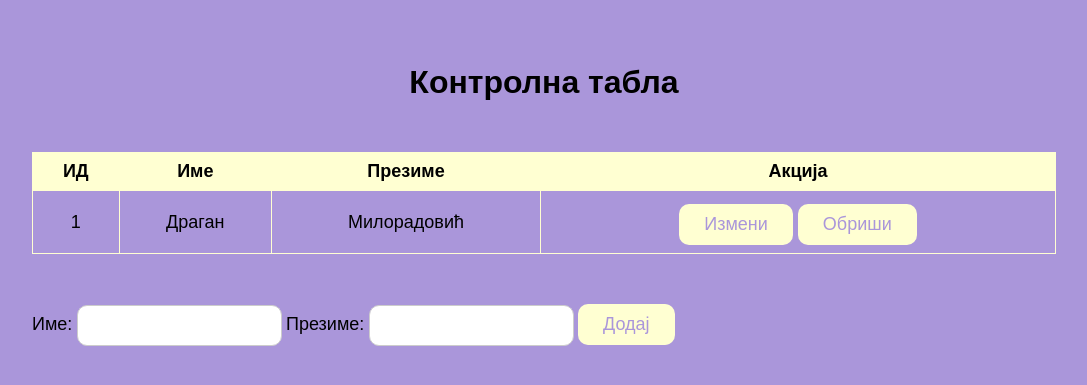
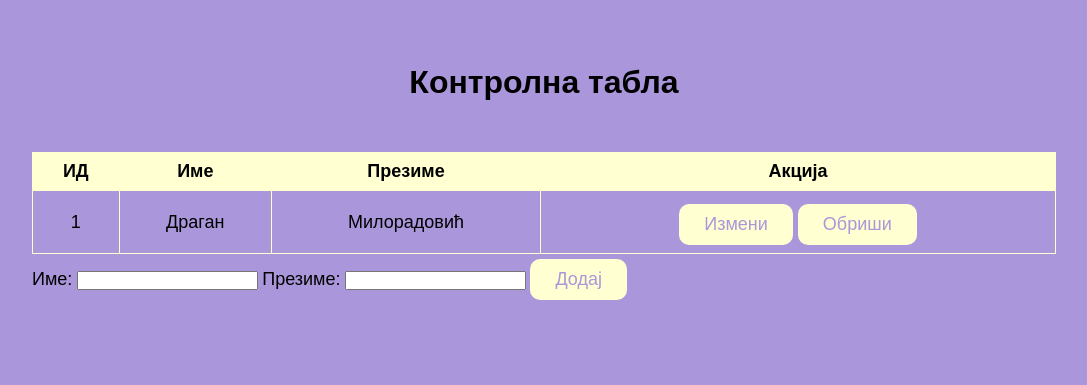
Before and after one commit to molnarkg7/PISiBP_projekat, a PHP site: page /admin.html in a window 1280 px wide. Shown: the top 385 px of the page, without its empty margins (96-1183 px from the left). Run offline with PHP 8.4, Linux system fonts and the light colour scheme.

Commit message:
Add files via upload
Popravljen search bar na index stranici

```diff
--- a/style.css
+++ b/style.css
@@ -310,7 +310,7 @@
     margin: 5% auto;
   }
 
-  input[type=text]{
+  /*input[type=text]{
     width: 20%;
     padding: 12px 20px;
     margin-top: 5%;
@@ -318,7 +318,7 @@
     border: 1px solid #ccc;
     border-radius: 10px;
     box-sizing: border-box;
-  }
+  }*/
 
   .name, .surname {
     font-size: 18px;
```
